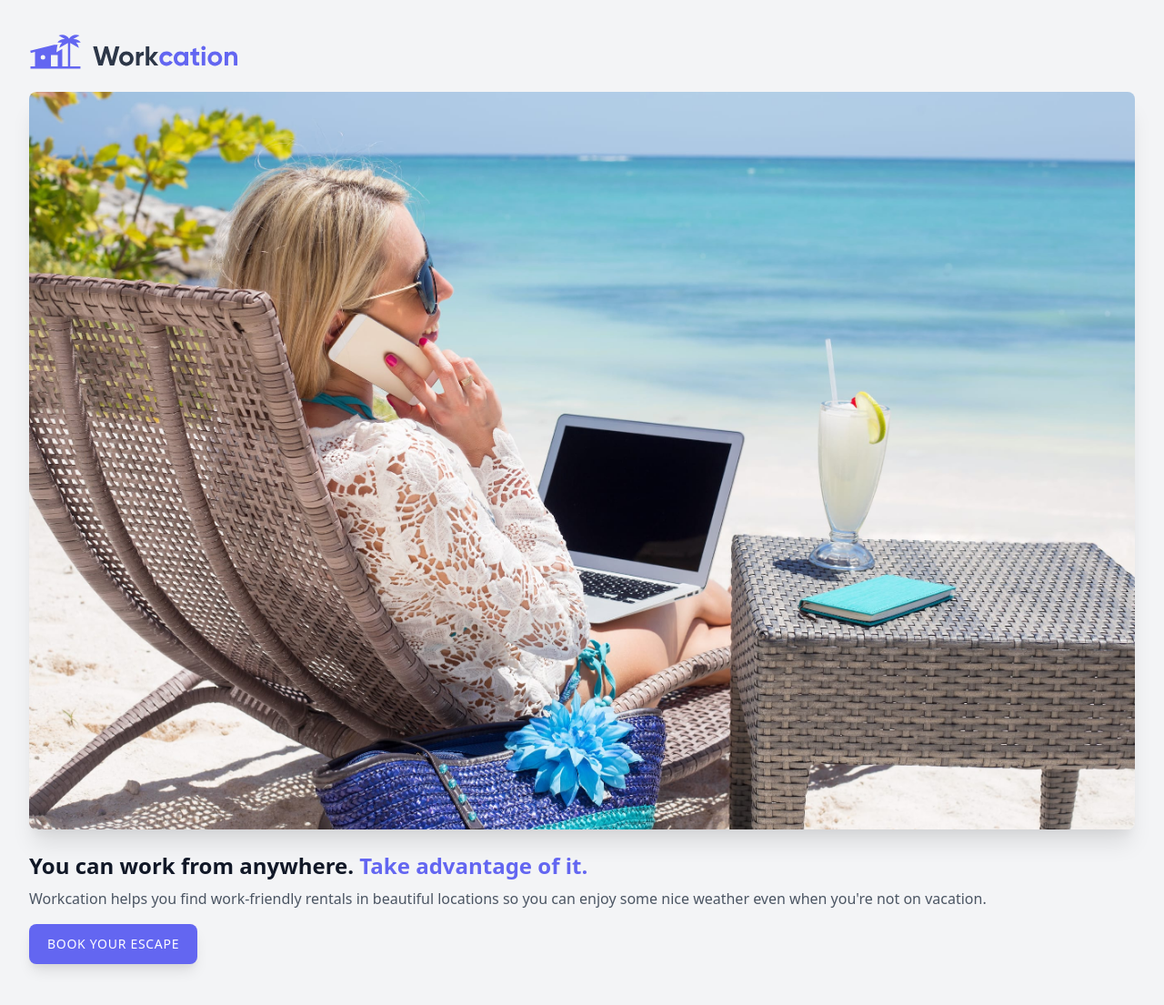
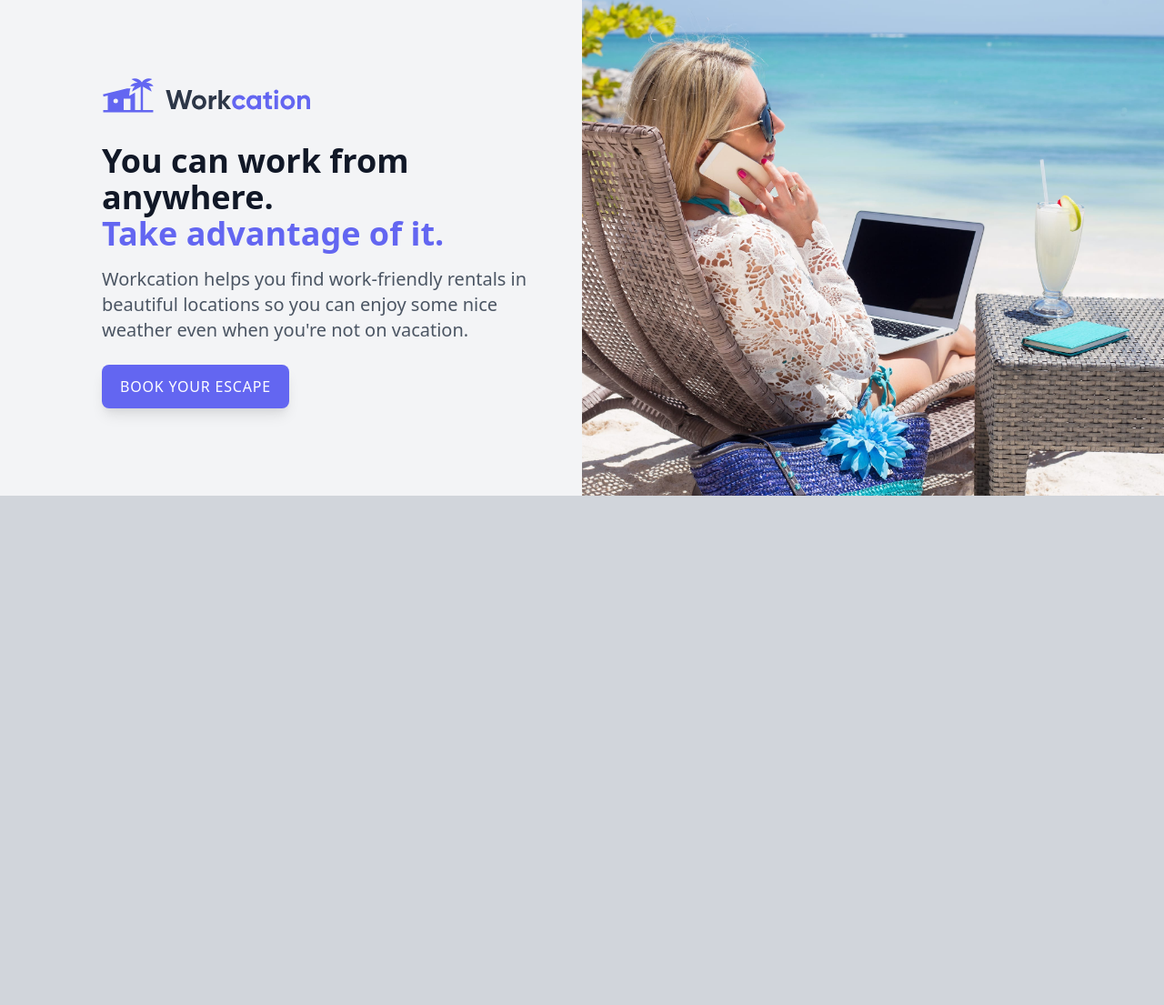
Before and after one commit to heyFahad/tailwindcss-up-and-running, a website built with Vite: page index.html in a window 1280 px wide. Shown: the part 11-1116 px from the top of the page at 91% size. After the commit the page ends 800 px from the top, so only its background shows below. Built offline with nearby package versions, Linux system fonts and the light colour scheme.

Commit message:
Responsive design

```diff
--- a/index.html
+++ b/index.html
@@ -9,18 +9,31 @@
     <link href="/css/tailwind.css" rel="stylesheet">
 </head>
 
-<body class="bg-gray-100">
-    <div class="px-8 py-12">
-        <img class="h-10" src="/img/logo.svg" alt="Workcation">
-        <img class="mt-6 rounded-lg shadow-xl" src="/img/beach-work.jpg" alt="Woman workcationing on the beach">
-        <h1 class="mt-6 text-2xl font-bold text-gray-900">
-            You can work from anywhere. <span class="text-indigo-500">Take advantage of it.</span>
-        </h1>
-        <p class="mt-2 text-gray-600">
-            Workcation helps you find work-friendly rentals in beautiful locations so you can enjoy some nice weather even when you're not on vacation.
-        </p>
-        <div class="mt-4">
-            <a class="inline-block px-5 py-3 rounded-lg shadow-lg bg-indigo-500 text-white uppercase tracking-wider text-semibase text-sm" href="#">Book your escape</a>
+<body class="bg-gray-300">
+    <div class="bg-gray-100 grid lg:grid-cols-2 2xl:grid-cols-5">
+        <div class="px-8 py-12 max-w-md mx-auto sm:max-w-xl lg:px-12 lg:py-24 lg:max-w-ful xl:mr-0 2xl:col-span-2">
+            <div class="xl:max-w-xl">
+                <img class="h-10" src="/img/logo.svg" alt="Workcation">
+                <img class="mt-6 rounded-lg shadow-xl sm:mt-8 sm:h-64 sm:w-full sm:object-cover object-center lg:hidden"
+                    src="/img/beach-work.jpg" alt="Woman workcationing on the beach">
+                <h1 class="mt-6 text-2xl font-bold text-gray-900 sm:mt-8 sm:text-4xl lg:text-3xl xl:text-4xl">
+                    You can work from anywhere.
+                    <br class="hidden lg:inline">
+                    <span class="text-indigo-500">Take advantage of it.</span>
+                </h1>
+                <p class="mt-2 text-gray-600 sm:mt-4 text-xl">
+                    Workcation helps you find work-friendly rentals in beautiful locations so you can enjoy some nice
+                    weather even when you're not on vacation.
+                </p>
+                <div class="mt-4 sm:mt-6">
+                    <a class="inline-block px-5 py-3 rounded-lg shadow-lg bg-indigo-500 text-white uppercase tracking-wider text-semibase text-sm sm:text-base"
+                        href="#">Book your escape</a>
+                </div>
+            </div>
+        </div>
+
+        <div class="hidden relative lg:block 2xl:col-span-3">
+            <img class="absolute inset-0 w-full h-full object-cover object-center" src="/img/beach-work.jpg" alt="Woman workcationing on the beach">
         </div>
     </div>
 </body>
```
